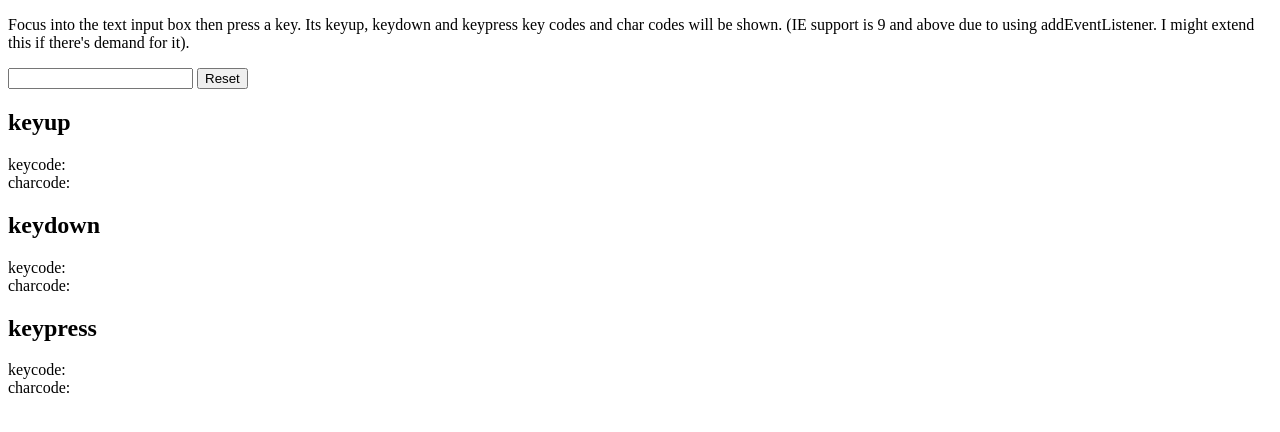
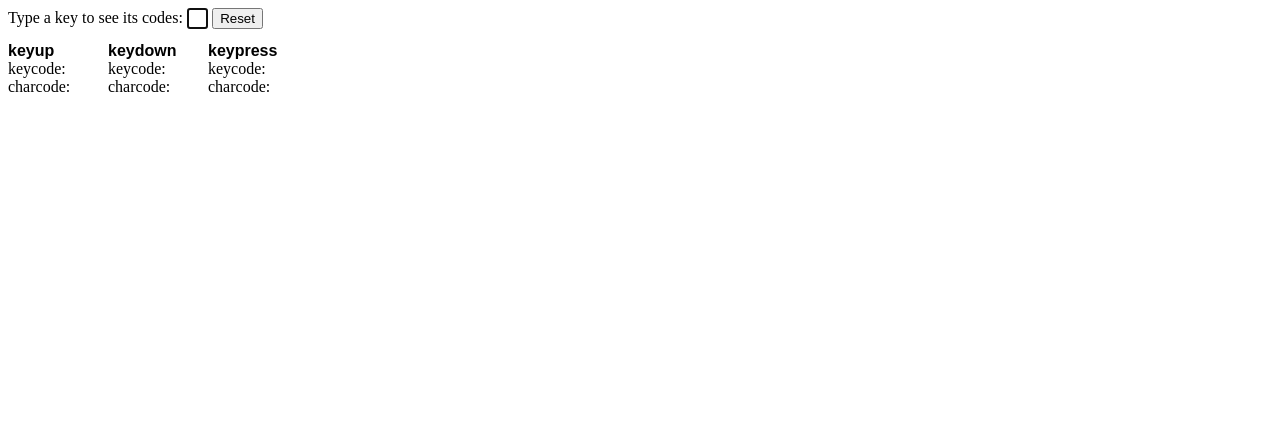
Before and after one commit to davidcmoulton/decodeuri, a Jekyll site: the page supporting/keys.html, which Jekyll copies as it is, in a window 1280 px wide. Shown: the top 432 px of the page. Built offline with Jekyll 4.4.1, drawn with Linux system fonts in a browser that asks for light colours.

Commit message:
Make keys.html easier too see on smaller screen
(through tightening up the spacing)

```diff
--- /dev/null
+++ b/supporting/keys.css
@@ -0,0 +1,25 @@
+.output {
+  display: flex;
+  flex-direction: row;
+  flex-wrap: wrap;
+  justify-content: flex-start;
+}
+
+.h2 {
+  margin-bottom: 0;
+  font-weight: 600;
+  font-family: sans-serif;
+  font-size: 1rem;
+}
+
+.p {
+  margin-top: 0;
+}
+
+.section {
+  flex: 0 1 100px;
+}
+
+.input {
+  width: 1em;
+}
--- a/supporting/keys.html
+++ b/supporting/keys.html
@@ -4,40 +4,36 @@
   <meta charset="UTF-8">
   <meta name="viewport" content="width=device-width, initial-scale=1.0">
   <title>keys</title>
-  <style>
-    output {
-      display: block;
-    }
-  </style>
+  <link href="keys.css" rel="stylesheet" />
 </head>
 <body>
-  <p>Focus into the text input box then press a key. Its keyup, keydown and keypress key codes and char codes will be shown. (IE support is 9 and above due to using addEventListener. I might extend this if there's demand for it).</p>
   <form action="#">
-    <input type="text" id="input" />
-    <input type="reset" />
+    <label for="input">Type a key to see its codes:</label>
+    <input type="text" id="input" autofocus="autofocus" class="input" maxlength="1"/>
+    <input type="reset" class="reset" />
   </form>
 
-  <output id="output">
+  <div id="output" class="output">
 
-     <section id="keyup">
-      <h2>keyup</h2>
+     <section id="keyup" class="section">
+      <h2 class="h2">keyup</h2>
       <div>keycode: <span class="keycode"></span></div>
       <div>charcode: <span class="charcode"></span></div>
      </section>
 
-     <section id="keydown">
-      <h2>keydown</h2>
+     <section id="keydown" class="section">
+      <h2 class="h2">keydown</h2>
       <div>keycode: <span class="keycode"></span></div>
       <div>charcode: <span class="charcode"></span></div>
      </section>
 
-     <section id="keypress">
-      <h2>keypress</h2>
+     <section id="keypress" class="section">
+      <h2 class="h2">keypress</h2>
       <div>keycode: <span class="keycode"></span></div>
       <div>charcode: <span class="charcode"></span></div>
      </section>
 
-  </output>
+  </div>
   <script>
 
     (function (window) {
@@ -60,7 +56,7 @@
       $input.addEventListener('keypress', output, false);
       document.querySelector('[type=reset]').addEventListener('click', clear, false);
 
-    }(this));
+    }(window));
 
   </script>
 </body>
```
Also changed, not shown: _posts/2016-09-08-detecting-key-strokes-in-the-browser.md (+1 -1 lines).
